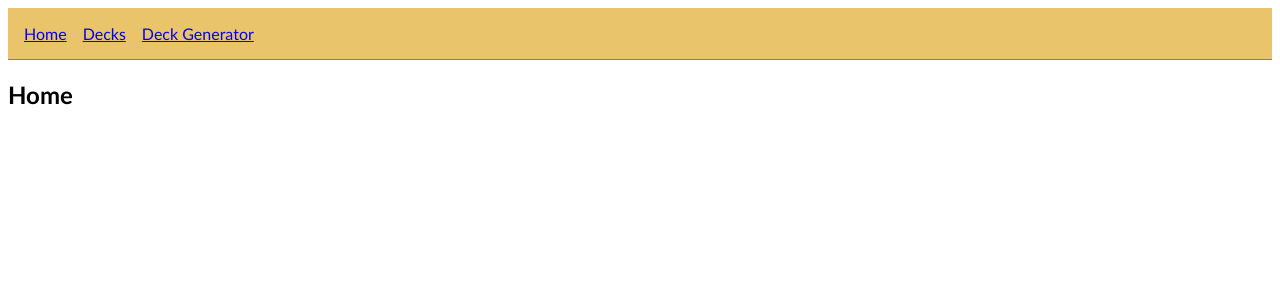
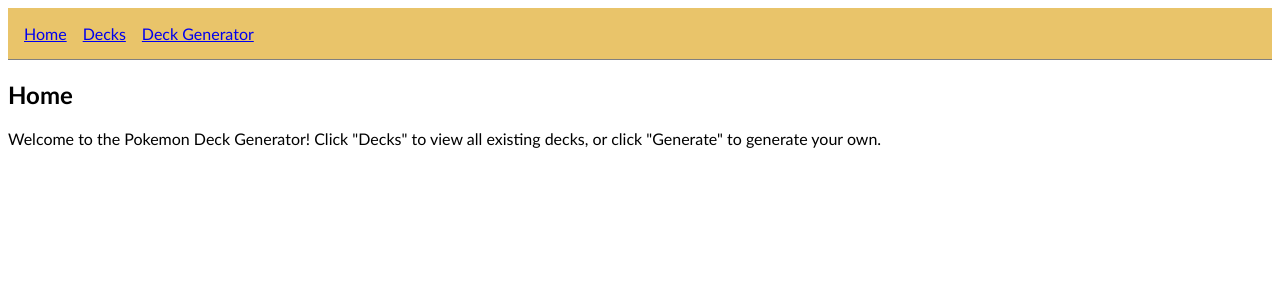
Before and after one commit to bashunaimiroy/pokemon-deck-gen-frontend, a React (Create React App) app: page / in a window 1280 px wide. Shown: the top 300 px of the page. Built offline with nearby package versions, Linux system fonts and the light colour scheme; no server answers.

Commit message:
add text to Homepage

```diff
--- a/src/components/HomePage.js
+++ b/src/components/HomePage.js
@@ -2,6 +2,11 @@ export default function HomePage() {
     return (
       <div>
         <h2>Home</h2>
+        <div>
+          Welcome to the Pokemon Deck Generator!
+          Click "Decks" to view all existing decks,
+          or click "Generate" to generate your own.
+        </div>
       </div>
     );
   }
```
